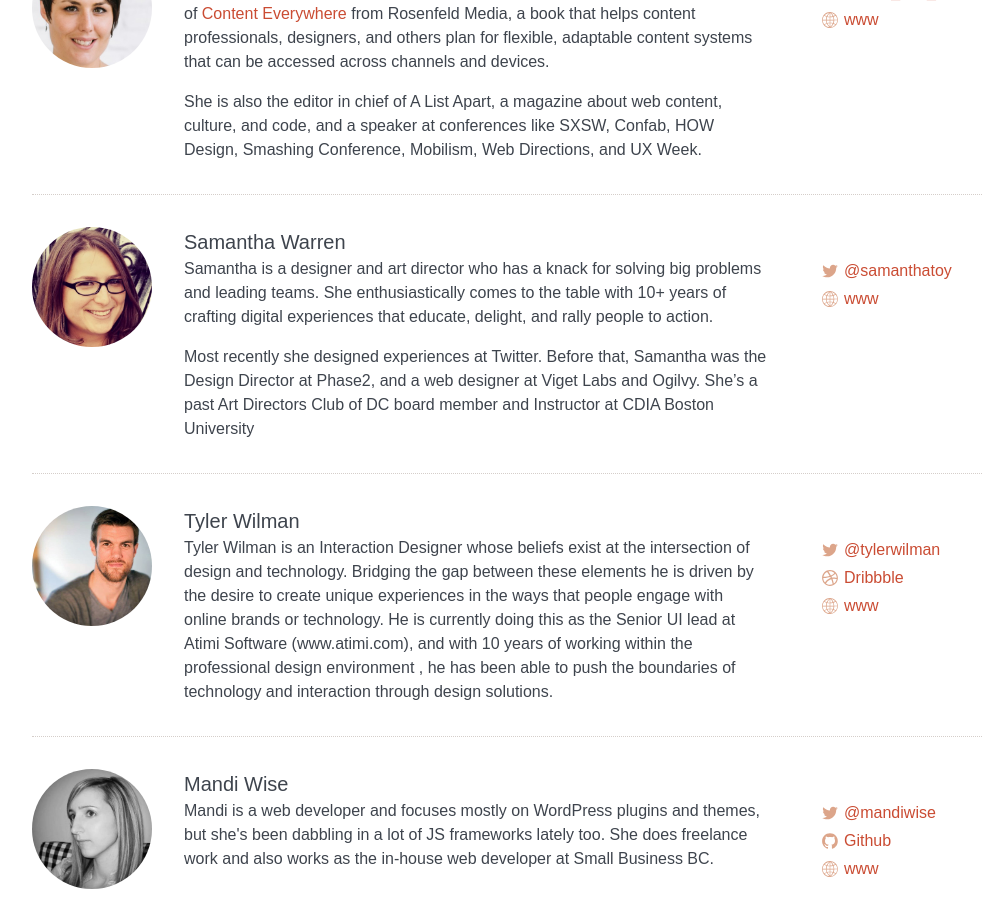
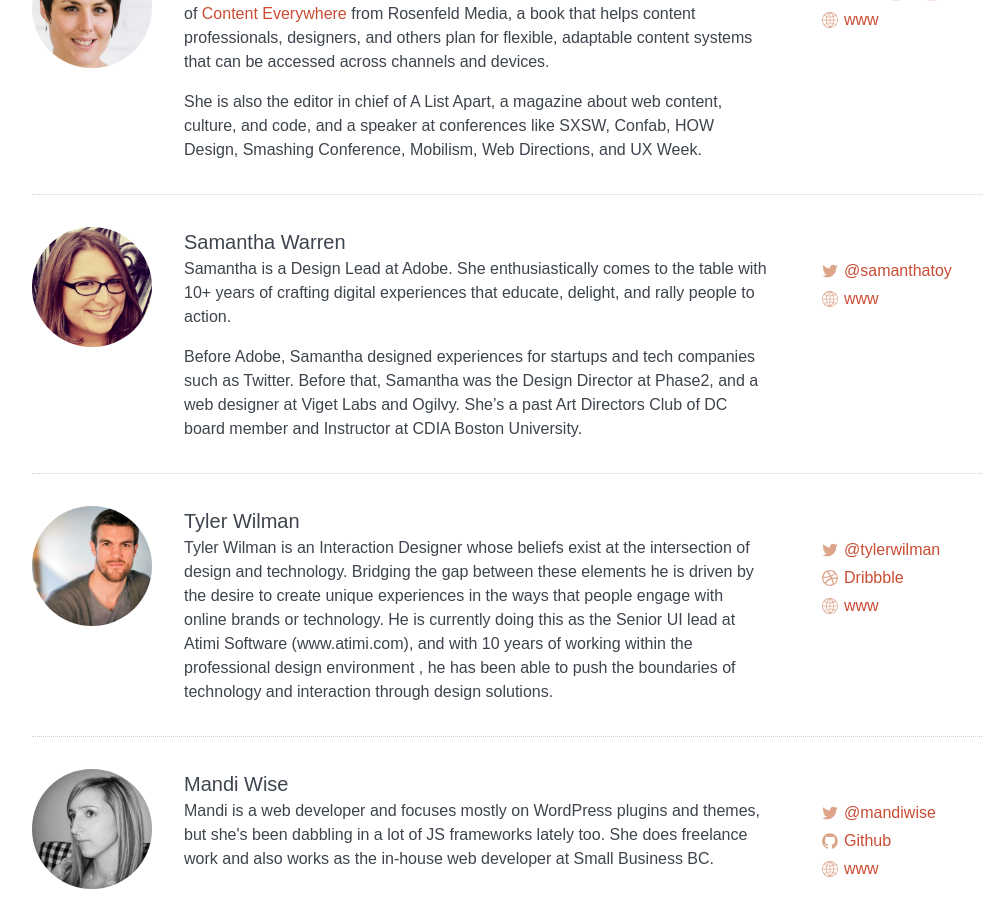
Before and after one commit to styleandclass/styleandclass.ca, a Jekyll site: the page built from root/speakers/index.html, in a window 1280 px wide and 900 px high, scrolled down 6651 px. Shown: the whole window, without its empty margins (128-1111 px from the left). Built offline with Jekyll 4.4.1, drawn with Linux system fonts in a browser that asks for light colours.

Commit message:
Updating Samantha Warren's bio

```diff
--- a/root/_data/people.json
+++ b/root/_data/people.json
@@ -397,10 +397,10 @@
             "photo" : "/images/people/samantha-warren.min.jpg",
             "bio" : [
                 {
-                    "p" : "Samantha is a designer and art director who has a knack for solving big problems and leading teams. She enthusiastically comes to the table with 10+ years of crafting digital experiences that educate, delight, and rally people to action."
+                    "p" : "Samantha is a Design Lead at Adobe. She enthusiastically comes to the table with 10+ years of crafting digital experiences that educate, delight, and rally people to action."
                 },
                 {
-                    "p" : "Most recently she designed experiences at Twitter. Before that, Samantha was the Design Director at Phase2, and a web designer at Viget Labs and Ogilvy. She’s a past Art Directors Club of DC board member and Instructor at CDIA Boston University"
+                    "p" : "Before Adobe, Samantha designed experiences for startups and tech companies such as Twitter. Before that, Samantha was the Design Director at Phase2, and a web designer at Viget Labs and Ogilvy. She’s a past Art Directors Club of DC board member and Instructor at CDIA Boston University."
                 }
             ]
         },
```
Also changed, not shown: 3 other files.
